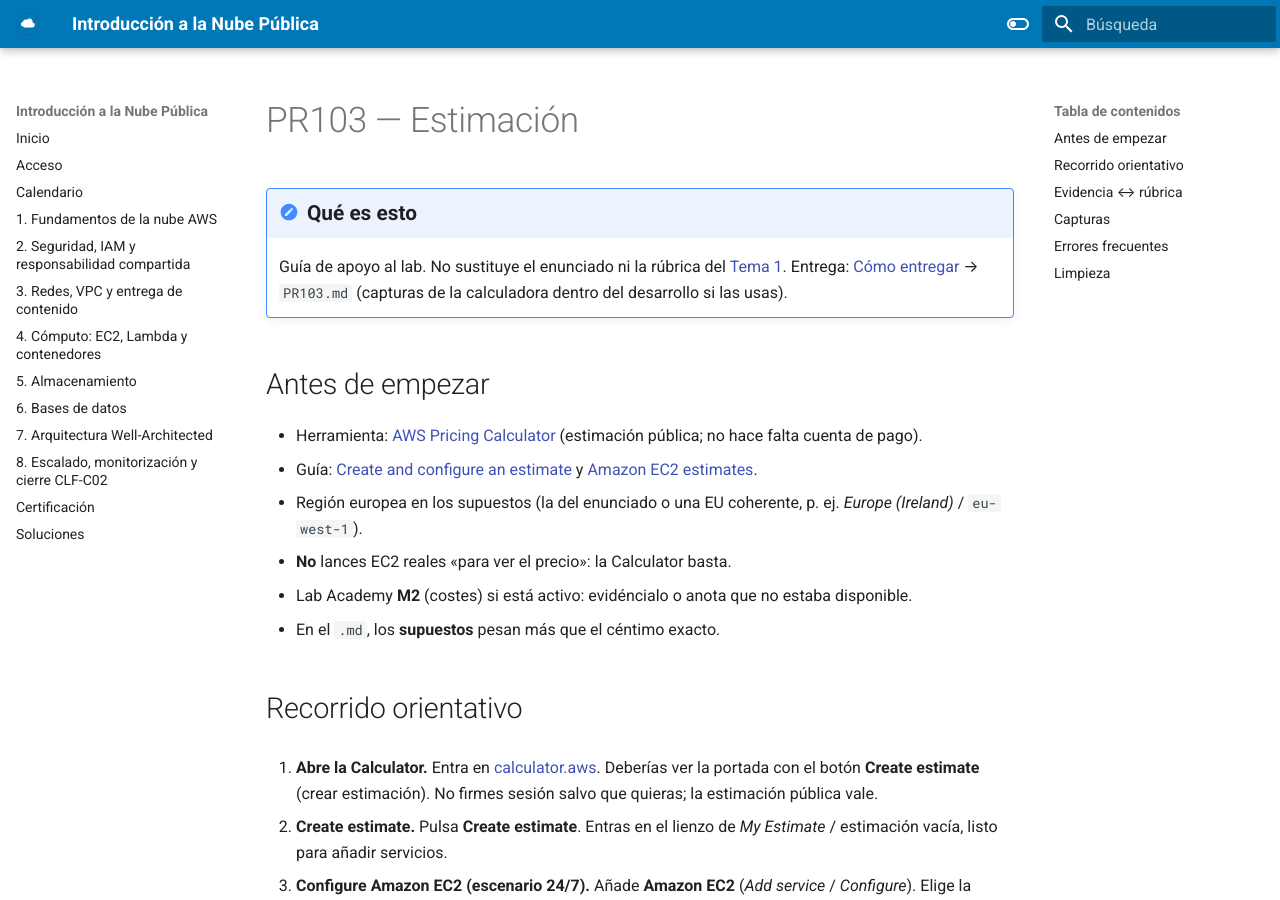
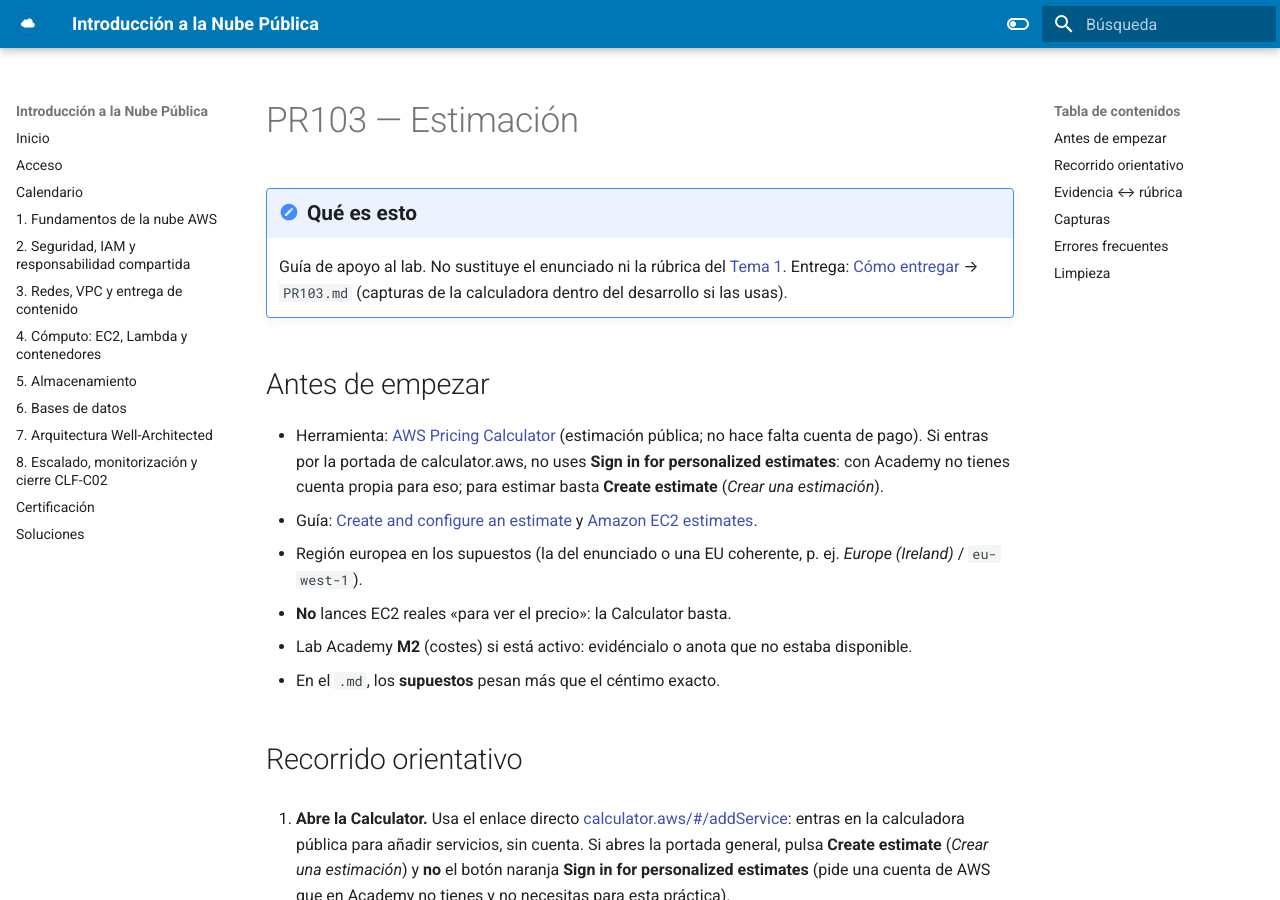
Before and after one commit to fjavier-hernandez/cloud, an MkDocs documentation site: the page built from docs/90-soluciones/pr/PR103.md, in a window 1280 px wide and 900 px high. Built offline with MkDocs 1.6.1 and Material for MkDocs 9.7.7, drawn with Linux system fonts in a browser that asks for light colours; some of the changed text lies outside the part shown.

Commit message:
Enlazar la calculadora pública de AWS (addService) en Tema 1 y PR103.
Co-authored-by: Cursor <cursoragent@cursor.com>

```diff
--- a/docs/90-soluciones/pr/PR103.md
+++ b/docs/90-soluciones/pr/PR103.md
@@ -11,7 +11,7 @@ description: Guía de apoyo a AWS Pricing Calculator (escenarios 24/7 vs 40 h/se
 
 ## Antes de empezar
 
-- Herramienta: [AWS Pricing Calculator](https://calculator.aws/) (estimación pública; no hace falta cuenta de pago).
+- Herramienta: [AWS Pricing Calculator](https://calculator.aws/#/addService) (estimación pública; no hace falta cuenta de pago). Si entras por la portada de calculator.aws, no uses **Sign in for personalized estimates**: con Academy no tienes cuenta propia para eso; para estimar basta **Create estimate** (*Crear una estimación*).
 - Guía: [Create and configure an estimate](https://docs.aws.amazon.com/pricing-calculator/latest/userguide/create-configure-estimate.html) y [Amazon EC2 estimates](https://docs.aws.amazon.com/pricing-calculator/latest/userguide/ec2-estimates.html).
 - Región europea en los supuestos (la del enunciado o una EU coherente, p. ej. *Europe (Ireland)* / `eu-west-1`).
 - **No** lances EC2 reales «para ver el precio»: la Calculator basta.
@@ -20,9 +20,9 @@ description: Guía de apoyo a AWS Pricing Calculator (escenarios 24/7 vs 40 h/se
 
 ## Recorrido orientativo
 
-1. **Abre la Calculator.** Entra en [calculator.aws](https://calculator.aws/). Deberías ver la portada con el botón **Create estimate** (crear estimación). No firmes sesión salvo que quieras; la estimación pública vale.
+1. **Abre la Calculator.** Usa el enlace directo [calculator.aws/#/addService](https://calculator.aws/#/addService): entras en la calculadora pública para añadir servicios, sin cuenta. Si abres la portada general, pulsa **Create estimate** (*Crear una estimación*) y **no** el botón naranja **Sign in for personalized estimates** (pide una cuenta de AWS que en Academy no tienes y no necesitas para esta práctica).
 
-2. **Create estimate.** Pulsa **Create estimate**. Entras en el lienzo de *My Estimate* / estimación vacía, listo para añadir servicios.
+2. **Añade servicios.** En el lienzo de la estimación, usa **Add service** / *Configure* para ir montando el escenario (el paso siguiente suele ser EC2).
 
 3. **Configure Amazon EC2 (escenario 24/7).** Añade **Amazon EC2** (*Add service* / *Configure*). Elige la **región europea** del enunciado. Tipo de instancia **pequeño** (p. ej. familia `t3` / tamaño micro o small según lo que liste la UI). En utilización, modela **730 horas/mes** (24×7≈730). Deberías ver el desglose de coste de cómputo actualizarse al guardar los campos.
 
```
Also changed, not shown: docs/01-fundamentos-nube-aws/tema1.md (+3 -3 lines).
